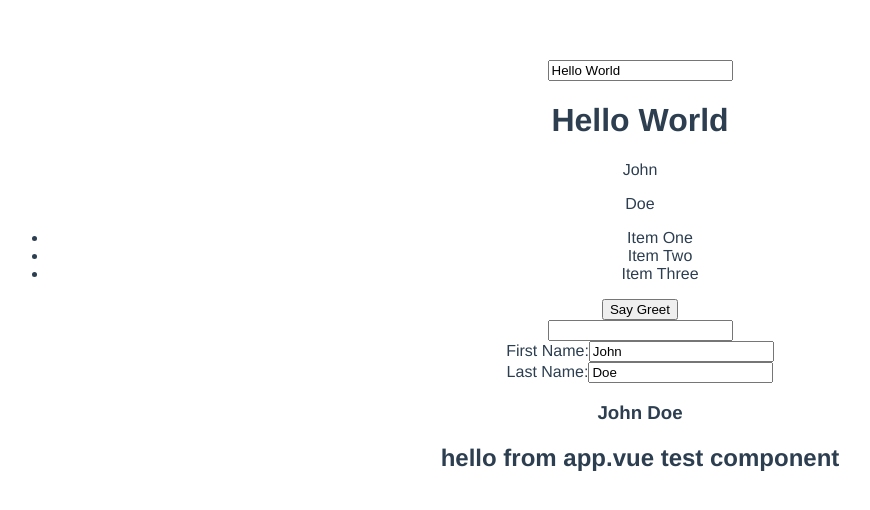
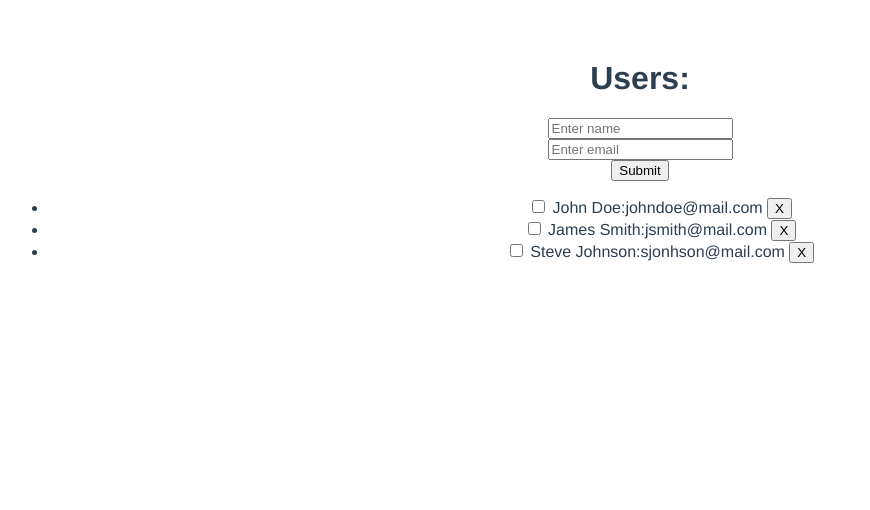
Before and after one commit to noisedaddy/vue-crud, a Vue app: page / in a window 1280 px wide. Shown: the top 510 px of the page, without its empty margins (0-870 px from the left). Built offline with nearby package versions, Linux system fonts and the light colour scheme.

Commit message:
users finish

```diff
--- a/package.json
+++ b/package.json
@@ -10,7 +10,8 @@
     "build": "node build/build.js"
   },
   "dependencies": {
-    "vue": "^2.5.2"
+    "vue": "^2.5.2",
+    "vue-resource": "^1.5.1"
   },
   "devDependencies": {
     "autoprefixer": "^7.1.2",
--- a/src/App.vue
+++ b/src/App.vue
@@ -1,16 +1,18 @@
 <template>
   <div id="app">
-    <test msg="hello from app.vue test component"></test>
+    <!-- <test msg="hello from app.vue test component"></test> -->
+    <user></user>
   </div>
 </template>
 
 <script>
-import Test from './components/Test'
+// import Test from './components/Test'
+import User from './components/Users'
 
 export default {
   name: 'App',
   components: {
-    Test
+    User
   }
 }
 </script>
--- a/src/components/Users.vue
+++ b/src/components/Users.vue
@@ -2,15 +2,18 @@
     <div id="users">
         <h1>Users:</h1>
         <form v-on:submit="addUser">
-            <input type="text" v-model="newUser.name" placeholder="Enter name">
+            <input type="text" v-model="newUser.name" placeholder="Enter name"/>
             <br />
-            <input type="text" v-model="newUser.email" placeholder="Enter email">
+            <input type="text" v-model="newUser.email" placeholder="Enter email"/>
             <br />
-            <input type="button" value="Submit">
+            <input type="submit" value="Submit"/>
         </form>
         <ul>
             <li v-for="user in users">
-                {{user.name}}:{{user.email}}
+              <input type="checkbox" class="toggle" v-model="user.contacted" />
+                <span :class="{contacted: user.contacted}">
+                  {{user.name}}:{{user.email}} <button v-on:click="deleteUser(user)">X</button>
+                </span>
             </li>
         </ul>
     </div>
@@ -47,26 +50,25 @@ export default {
     },
     methods: {
         addUser: function(e){
-            console.log('addd user');
             e.preventDefault();
+            console.log(this.users.name);
 
             this.users.push({
-                name: this.users.name,
-                email: this.users.email,
+                name: this.newUser.name,
+                email: this.newUser.email,
                 contacted: false
             })
+        },
+        deleteUser: function(user){
+          this.users.splice(this.users.indexOf(user), 1);
         }
     }
+
 }
 </script>
 
 <style scoped>
-#test {
-  font-family: 'Avenir', Helvetica, Arial, sans-serif;
-  -webkit-font-smoothing: antialiased;
-  -moz-osx-font-smoothing: grayscale;
-  text-align: center;
-  color: #2c3e50;
-  margin-top: 60px;
-}
+  .contacted {
+    text-decoration: line-through;
+  }
 </style>
```
Also changed, not shown: 1 other file (tests, documents, lock files or other folders).
